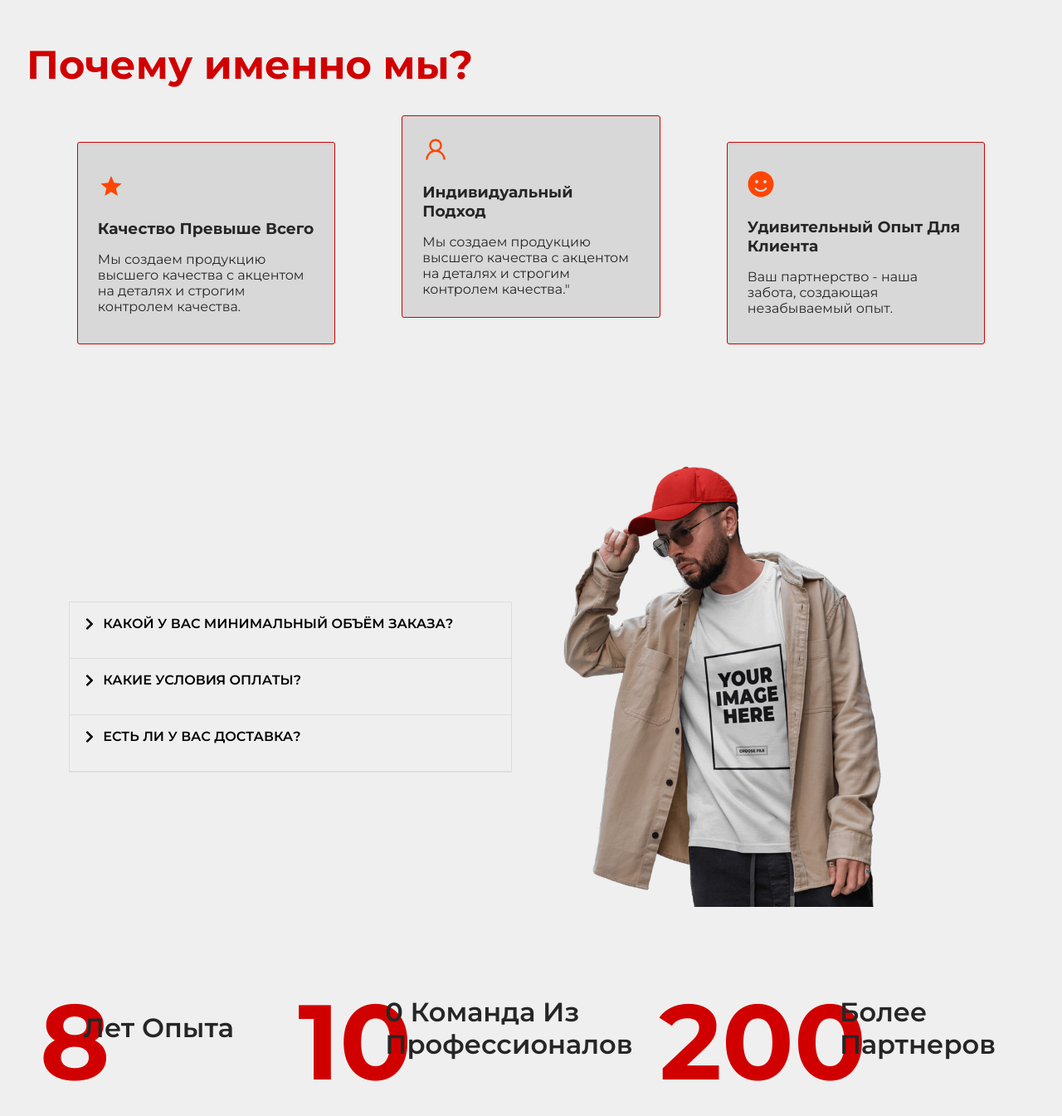
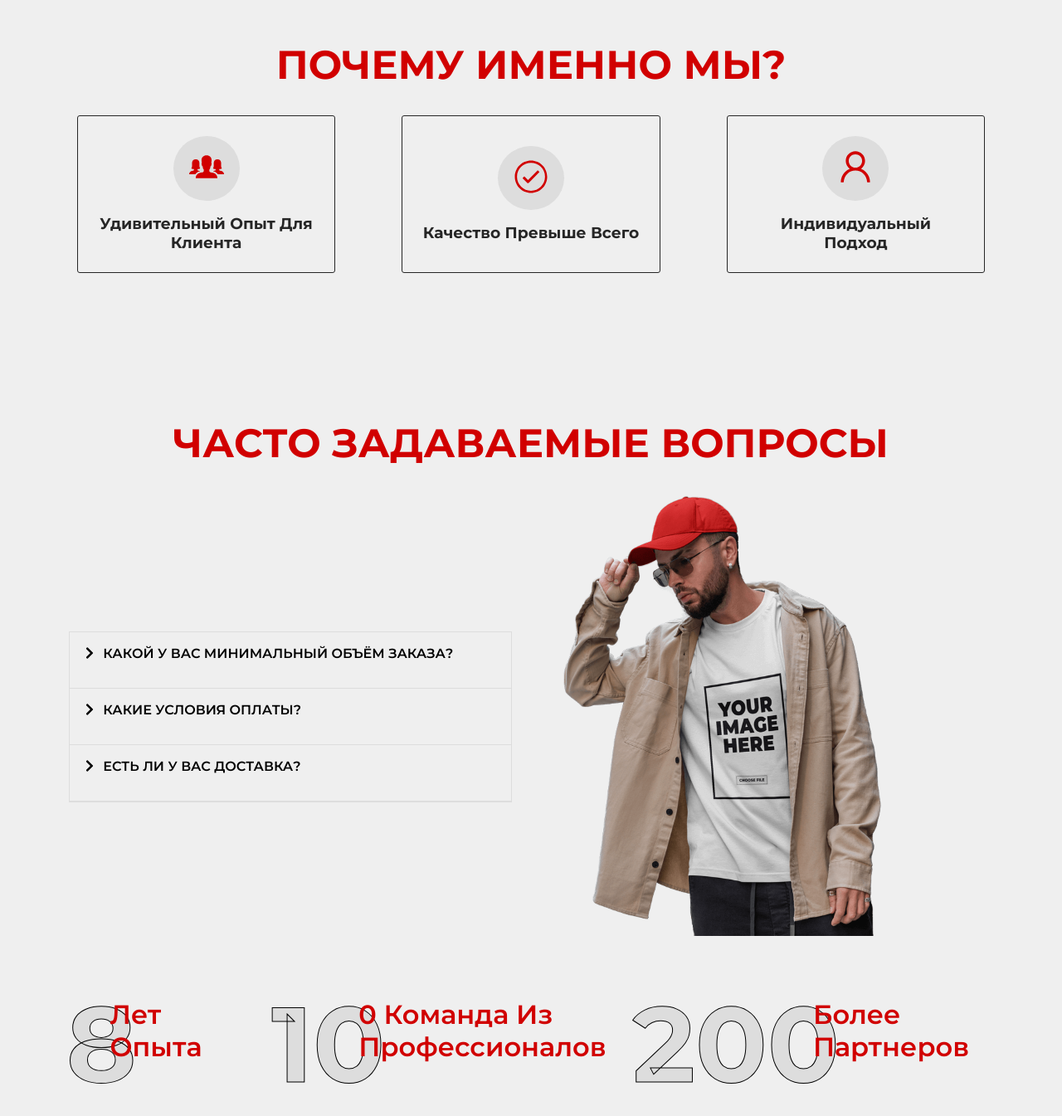
Before and after one commit to SardorDev12/basico.uz, a React (Vite) app: page / in a window 1280 px wide. Shown: the part 1423-2768 px from the top of the page at 83% size. Built offline with nearby package versions, Linux system fonts and the light colour scheme.

Commit message:
minor fixes

```diff
--- a/src/Components/FaqSection.jsx
+++ b/src/Components/FaqSection.jsx
@@ -29,6 +29,8 @@ function Faq() {
 
   return (
     <section className="faq-section" id="faq">
+      <h2 className="section-title">Часто задаваемые вопросы</h2>
+      <div className="section-cont">
         <div className="faq-container">
           {faqData.map((item, index) => (
             <FAQ_Item
@@ -43,6 +45,7 @@ function Faq() {
         <div className="faq-image">
           <img src={faqImage} alt="faq-image" />
         </div>
+      </div>
     </section>
   );
 }
--- a/src/Components/Footer.jsx
+++ b/src/Components/Footer.jsx
@@ -1,4 +1,5 @@
 import "../Sass/footer.scss";
+import { FaInstagram, FaTelegram, FaFacebook } from "react-icons/fa";
 function Footer() {
   return (
     <footer className="footer" id="footer">
@@ -32,20 +33,39 @@ function Footer() {
             id="message"
           ></textarea>
           <button type="submit" className="submit-btn">
-            Submit
+            Отправлять
           </button>
         </form>
       </div>
       <div className="footer-info">
         <div className="info-item">
           <h2>Адрес</h2>
-          <p>Янгихаётский район, Квартал Дустлик 1, 4 Дом Город Ташкент</p>
+          <p className="address">
+            Янгихаётский район, Квартал Дустлик 1, 4 Дом Город Ташкент
+          </p>
         </div>
         <div className="info-item">
           <h2>Электронная Почта</h2>
           <p>
             <a href="mailto:Info@Basico.Uz">Info@Basico.Uz</a>
           </p>
+          <ul className="social-network">
+            <li>
+              <a href="" className="social-icon">
+                <FaTelegram />
+              </a>
+            </li>
+            <li>
+              <a href="" className="social-icon">
+                <FaInstagram />
+              </a>
+            </li>
+            <li>
+              <a href="" className="social-icon">
+                <FaFacebook />
+              </a>
+            </li>
+          </ul>
         </div>
         <div className="info-item">
           <h2>Телефон</h2>
--- a/src/Components/Qualities.jsx
+++ b/src/Components/Qualities.jsx
@@ -1,42 +1,31 @@
 import "../Sass/qualities.scss";
 
-import { IoMdStar } from "react-icons/io";
 import { AiOutlineUser } from "react-icons/ai";
-import { FaSmile } from "react-icons/fa";
+import { IoIosPeople } from "react-icons/io";
+import { IoIosCheckmarkCircleOutline } from "react-icons/io";
 
 function Qualities() {
   return (
     <section className="qualities-section" id="qualities">
-      <h2 className="section-title">Почему именно мы?</h2>
+      <h2 className="section-title">Почему именно Мы?</h2>
       <div className="qualities">
         <div className="quality">
           <div className="quality-icon">
-            <IoMdStar />
+            <IoIosPeople />
+          </div>
+          <h3 className="quality-title">Удивительный Опыт Для Клиента</h3>
+        </div>
+        <div className="quality">
+          <div className="quality-icon">
+            <IoIosCheckmarkCircleOutline />
           </div>
           <h3 className="quality-title">Качество Превыше Всего</h3>
-          <p className="quality-text">
-            Мы создаем продукцию высшего качества с акцентом на деталях и
-            строгим контролем качества.
-          </p>
         </div>
         <div className="quality">
           <div className="quality-icon">
             <AiOutlineUser />
           </div>
           <h3 className="quality-title">Индивидуальный Подход</h3>
-          <p className="quality-text">
-            Мы создаем продукцию высшего качества с акцентом на деталях и
-            строгим контролем качества."
-          </p>
-        </div>
-        <div className="quality">
-          <div className="quality-icon">
-            <FaSmile />
-          </div>
-          <h3 className="quality-title">Удивительный Опыт Для Клиента</h3>
-          <p className="quality-text">
-            Ваш партнерство - наша забота, создающая незабываемый опыт.
-          </p>
         </div>
       </div>
     </section>
--- a/src/Components/Statistics.jsx
+++ b/src/Components/Statistics.jsx
@@ -4,22 +4,16 @@ function Statistics() {
   return (
     <section className="statistics-section">
       <div className="statistics">
-        <div className="statistics-number">
-          <h4>8</h4>
-        </div>
+        <h4>8</h4>
         <p className="statistics-text">Лет Опыта</p>
       </div>
 
       <div className="statistics">
-        <div className="statistics-number">
-          <h4>10</h4>
-        </div>
+        <h4>10</h4>
         <p className="statistics-text">0 Команда Из Профессионалов</p>
       </div>
       <div className="statistics">
-        <div className="statistics-number">
-          <h4>200</h4>
-        </div>
+        <h4>200</h4>
         <p className="statistics-text">Более Партнеров</p>
       </div>
     </section>
--- a/src/Sass/faq.scss
+++ b/src/Sass/faq.scss
@@ -4,7 +4,7 @@
   margin-right: 8rem;
 }
 
-.faq-section {
+.section-cont {
   @include flex-row;
   justify-content: space-evenly;
 }
@@ -41,8 +41,12 @@
   section.faq-section {
     padding-top: 2rem;
   }
+
+  .section-cont {
+    flex-direction: column-reverse;
+  }
   .faq-image {
-    width: 300px;
+    width: 200px;
     margin: 0;
   }
   .faq-section {
@@ -50,7 +54,7 @@
   }
 
   .faq-question {
-    font-size: 1.7rem;
+    font-size: 1.4rem;
   }
 
   .answer {
--- a/src/Sass/footer.scss
+++ b/src/Sass/footer.scss
@@ -42,16 +42,22 @@
     .submit-btn {
       width: 100%;
       padding: 0.8rem 0;
-      background-color: lightgreen;
+      background-color: $primary-color;
       border: none;
       border-radius: 3px;
       outline: none;
       font-size: 1.2rem;
-      color: $text-color;
+      color: white;
+      font-weight: 600;
       cursor: pointer;
+      border: 2px solid transparent;
+      transition: all 0.3s ease-in-out;
 
       &:hover {
-        background-color: rgb(88, 185, 88);
+        background-color: transparent;
+        color: rgb(214, 213, 213);
+        border: 2px solid white;
+        transform: scale(1.01);
       }
     }
 
@@ -89,10 +95,30 @@
     margin: 1rem;
   }
 }
+
+.address {
+  line-height: 2rem;
+}
 .developer {
   color: #ddd;
   text-align: center;
   margin: 1rem 0 0;
+}
+
+.social-network {
+  padding: 0 1rem;
+  @include flex-row;
+  justify-content: flex-start;
+  gap: 3rem;
+}
+
+.social-icon {
+  color: #ddd;
+  font-size: 1.5rem;
+
+  &:hover {
+    color: $primary-color;
+  }
 }
 
 @media screen and (max-width: 768px) {
--- a/src/Sass/qualities.scss
+++ b/src/Sass/qualities.scss
@@ -10,26 +10,24 @@
 
   .quality {
     @include flex-column;
-    align-items: flex-start;
     gap: 1rem;
     padding: 1.5rem;
     border: 1px solid $primary-color;
     border-radius: 3px;
-    background-color: rgb(216, 216, 216);
-
+    border: 1px solid $text-color;
+    text-align: center;
     .quality-icon {
-      font-size: 2rem;
-      color: orangered;
+      font-size: 3rem;
+      padding: 0.8rem 1rem 0.3rem;
+      background-color: #ddd;
+      color: $primary-color;
+      border-radius: 50%;
     }
 
     h3,
     p {
       color: $text-color;
     }
-  }
-
-  .quality:not(:nth-child(2)) {
-    transform: translateY(2rem);
   }
 }
 @media screen and (max-width: 425px) {
@@ -42,6 +40,7 @@
 
     .quality .quality-icon {
       font-size: 5rem;
+      padding-bottom: 0;
     }
 
     .quality-title {
--- a/src/Sass/services.scss
+++ b/src/Sass/services.scss
@@ -9,11 +9,11 @@
   padding: 2rem 0;
 
   .service {
-    background-color: lightblue;
     padding: 2rem 1rem;
     @include flex-column;
     justify-content: flex-start;
     min-height: 470px;
+    border: 1px solid $text-color;
     border-radius: 3px;
     overflow: hidden;
 
--- a/src/Sass/statistics.scss
+++ b/src/Sass/statistics.scss
@@ -1,7 +1,7 @@
 @import "../Sass//variables.scss";
 
 .statistics-section {
-  padding: 3rem;
+  padding: 1rem 5rem;
   display: grid;
   grid-template-columns: repeat(3, 1fr);
 }
@@ -12,14 +12,16 @@
 
   h4 {
     font-size: 8rem;
-    color: $primary-color;
+    color: #ddd;
+    -webkit-text-stroke: 1px #000; /* Webkit browsers like Chrome and Safari */
+    text-stroke: 1px #000;
   }
 
   p {
     font-size: 2rem;
     transform: translate(-2rem, -1rem);
     font-weight: 600;
-    color: $text-color;
+    color: $primary-color;
   }
 }
 
@@ -40,6 +42,7 @@
       transform: translateY(-3rem);
       max-width: 50%;
       text-align: center;
+      font-size: 3rem;
     }
   }
 }
--- a/src/index.scss
+++ b/src/index.scss
@@ -50,6 +50,8 @@ section {
   color: $primary-color;
   font-size: 3rem;
   margin-bottom: 2rem;
+  text-align: center;
+  text-transform: uppercase;
 }
 @media screen and (max-width: 425px) {
   .section-title {
```
Lines whose indentation alone changed are shown as unchanged.
